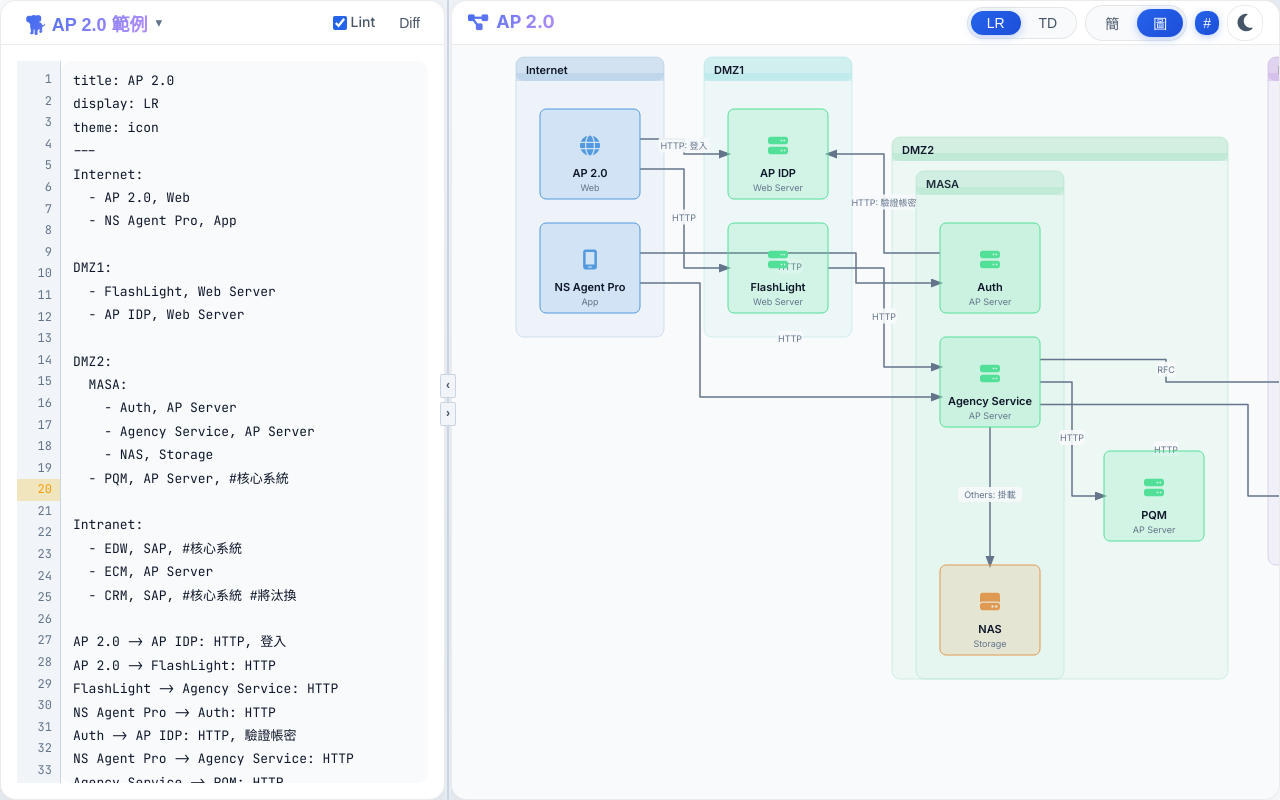
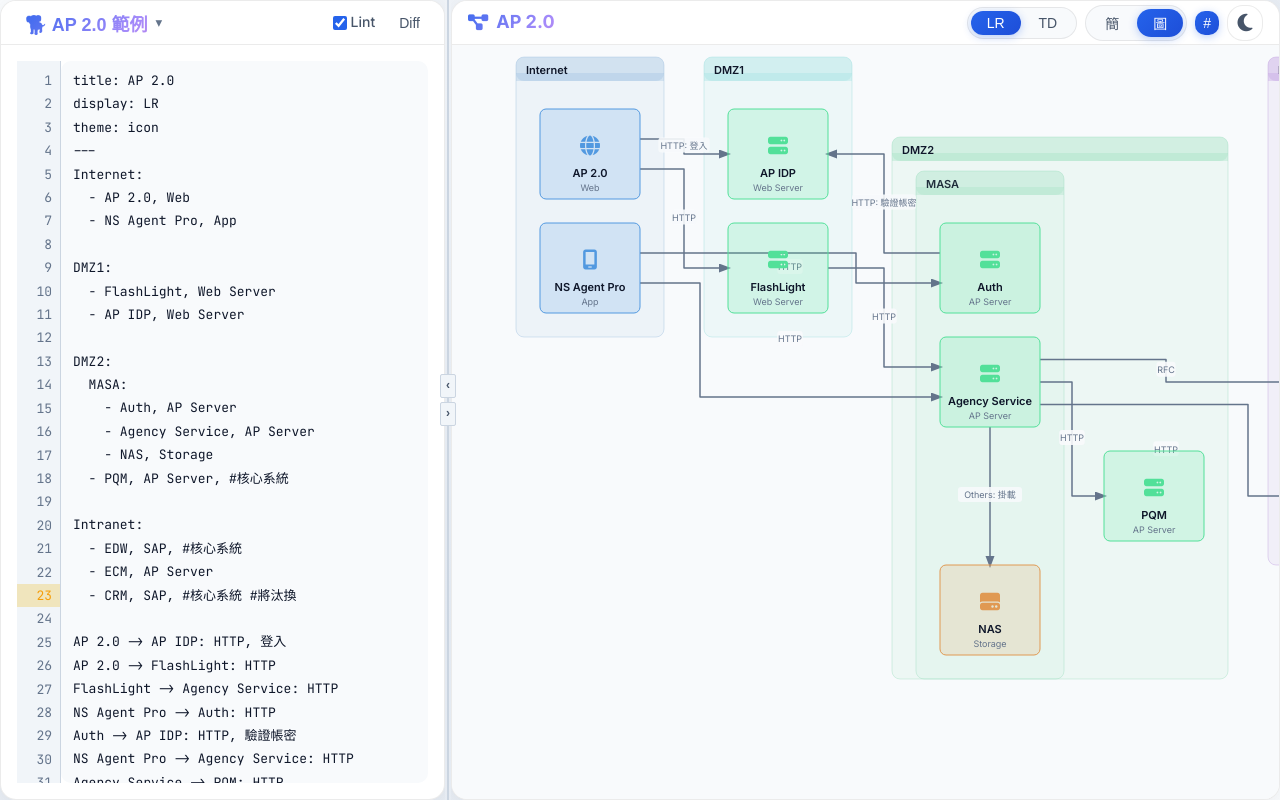
Before and after one commit to kywk/german-shepherd, a Vue app: page / in a window 1280 px wide. Built offline with nearby package versions, Linux system fonts and the light colour scheme.

Commit message:
fix: 編輯區 lint 行號偏移修正 + 行數與內文對齊
- parseBody 加入 lineOffset 參數，動態計算 front matter 行數偏移
- line-number 改用與 textarea 相同的 font-size(13px) + line-height，確保對齊

```diff
--- a/src/components/TextEditor.vue
+++ b/src/components/TextEditor.vue
@@ -129,13 +129,11 @@ const lintMessages = computed(() => {
 }
 
 .line-number {
-  height: calc(1.8em);
-  display: flex;
-  align-items: center;
-  justify-content: flex-end;
+  line-height: calc(13px * 1.8);
+  text-align: right;
   padding-right: 8px;
   color: var(--color-text-muted);
-  font-size: 12px;
+  font-size: 13px;
   cursor: default;
 }
 
--- a/src/parser/diagramParser.ts
+++ b/src/parser/diagramParser.ts
@@ -56,7 +56,7 @@ function parseConnection(line: string, lineNum: number): DiagramConnection | nul
   }
 }
 
-export function parseBody(bodyText: string): ParseResult {
+export function parseBody(bodyText: string, lineOffset = 0): ParseResult {
   const lines = bodyText.split('\n')
   const zones: DiagramZone[] = []
   const connections: DiagramConnection[] = []
@@ -68,7 +68,7 @@ export function parseBody(bodyText: string): ParseResult {
 
   for (let i = 0; i < lines.length; i++) {
     const raw = lines[i]
-    const lineNum = i + 1
+    const lineNum = i + 1 + lineOffset
     if (raw.trim() === '') continue
 
     // detect connection lines
--- a/src/parser/index.ts
+++ b/src/parser/index.ts
@@ -13,9 +13,10 @@ export function parseNetworkDiagram(rawText: string): { diagram: NetworkDiagram,
   const idx = rawText.indexOf('---')
   const headerText = rawText.slice(0, idx)
   const bodyText = rawText.slice(idx + 3)
+  const bodyLineOffset = rawText.slice(0, idx + 3).split('\n').length - 1
 
   const meta = parseMeta(headerText)
-  const { zones, connections, nodes } = parseBody(bodyText)
+  const { zones, connections, nodes } = parseBody(bodyText, bodyLineOffset)
   const diagram: NetworkDiagram = { meta, zones, connections, nodes }
   const diagnostics = lint(diagram)
 
```
